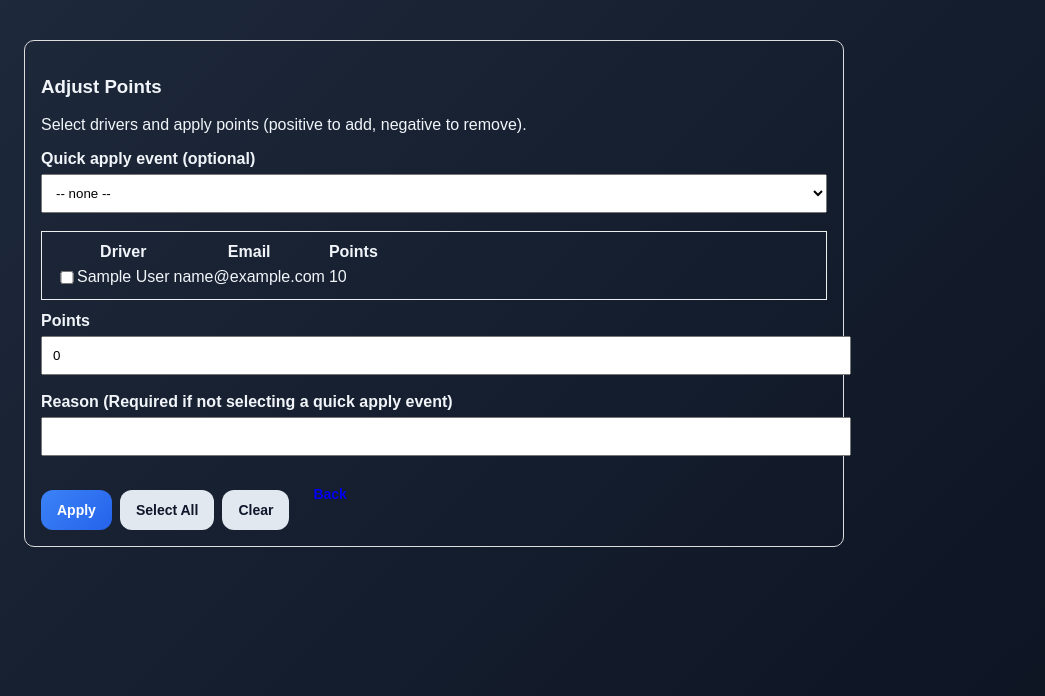
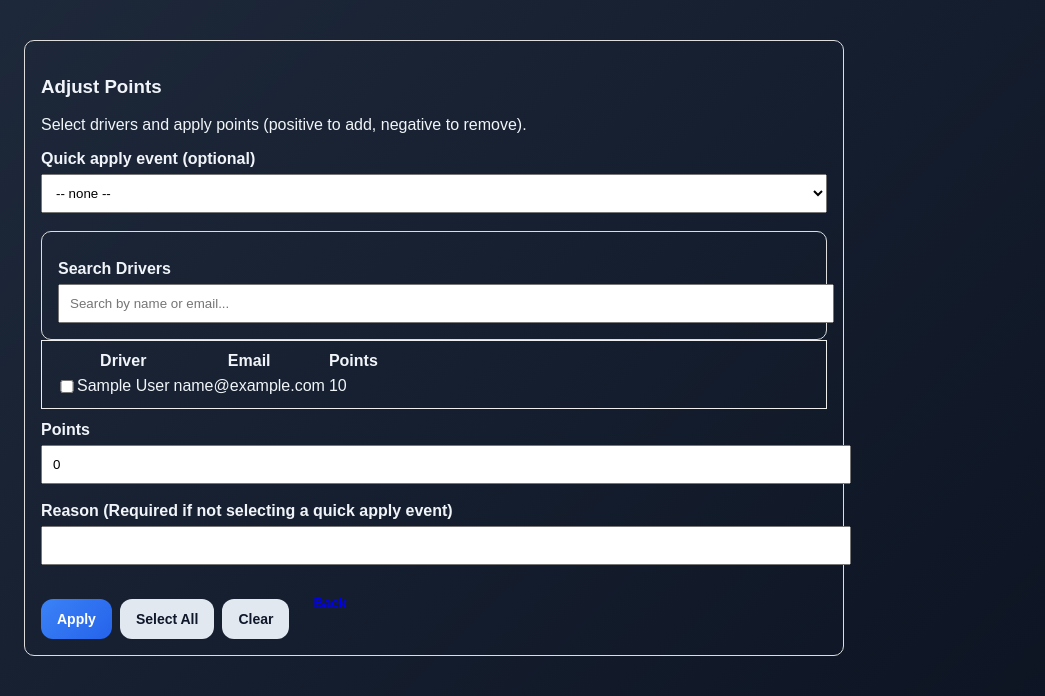
Before and after one commit to Davidandr1/S26-CPSC4910-20, a Flask app: template incentive-app/templates/sponsorPoints.html in a window 1280 px wide. Shown: the part 65-761 px from the top of the page, without its empty margins (0-1045 px from the left). Run offline with Flask 3, Linux system fonts and the light colour scheme; the visitor is signed in with stand-in values (Sample User, id 1); the template is opened without the code that fills it: most values are stand-ins (such as "Sample title", 1, 10 or a date in 2020); parts of the project's set-up code (start-up, migrations or seed data) failed here and were passed over.

Commit message:
Added script to search drivers in point adjustment

```diff
--- a/incentive-app/templates/sponsorPoints.html
+++ b/incentive-app/templates/sponsorPoints.html
@@ -13,6 +13,10 @@
           <option value="{{ e.Event_ID }}" data-points="{{ e.Event_Points }}">{{ e.Event_Name }} ({{ e.Event_Points }})</option>
         {% endfor %}
       </select>
+    </div>
+    <div class="card" style="margin-top:16px;">
+      <label for="driverSearch">Search Drivers</label>
+      <input type="text" id="driverSearch" class="form-control" placeholder="Search by name or email..." onkeyup="filterDrivers()">
     </div>
     <div style="max-height:320px;overflow:auto;border:1px solid #eee;padding:8px;margin-bottom:12px;">
       <table class="table">
@@ -82,6 +86,15 @@ function onEventChange(sel){
     }
   }
 }
+
+function filterDrivers(){
+  var q = document.getElementById('driverSearch').value.toLowerCase();
+  document.querySelectorAll('table tbody tr').forEach(row=>{
+    var name = row.cells[1].textContent.toLowerCase();
+    var email = row.cells[2].textContent.toLowerCase();
+    row.style.display = (name.includes(q) || email.includes(q)) ? '' : 'none';
+  });
+}
 </script>
 
 {% endblock %}
```
